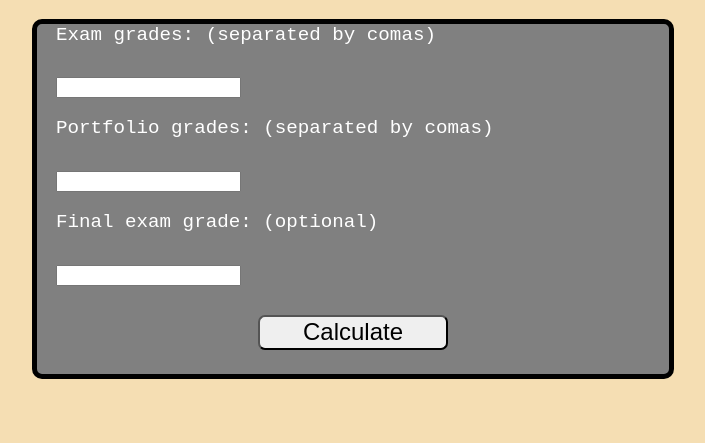
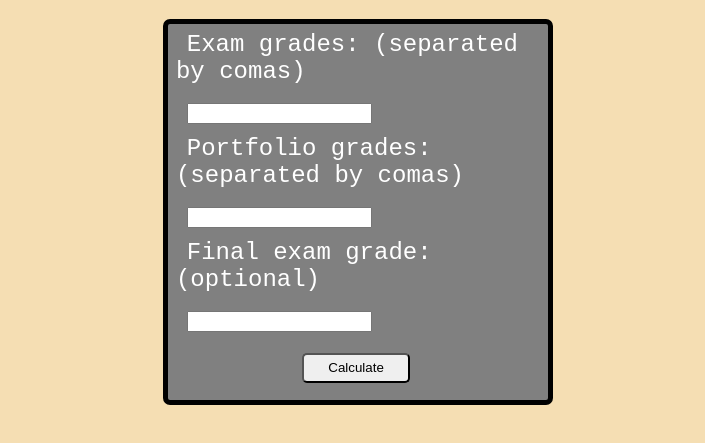
Before and after one commit to miltonmelara/fullGradeCalculator, a plain HTML site: page index.html in a window 1280 px wide. Shown: the part 61-504 px from the top of the page, without its empty margins (287-992 px from the left). Drawn offline with Linux system fonts and the light colour scheme.

Commit message:
Ninth try to fix mobile issue

```diff
--- a/styles.css
+++ b/styles.css
@@ -1,5 +1,5 @@
-@media only screen and (min-width: 400px) and (max-width:1024px) {
-    #calculator{
+
+    main{
         margin: 0 auto;
         width: 70%;
         border: solid 5px black;
@@ -17,19 +17,23 @@
     #submit{
         margin: 10px 30%;
     }
+    #calculator{
+        margin: 10px 35%;
+        width: 30%;
+        border-radius: 5px;
+    }
     label, input{
         margin-left: 3%;
     }
-}
-@media only screen and (min-width: 1024px) and (max-width:1600px) {
-    #calculator{
+@media screen and (min-width: 1024px) and (max-width:1600px) {
+    main{
         margin: 0 auto;
         width: 50%;
         border: solid 5px black;
         border-radius: 10px;
         background-color: gray;
         color: white;
-        height: 350px;
+        height: 500px;
         font-size: 1.2rem;
     }
     h1{
@@ -39,7 +43,7 @@
         font-family: 'Courier New', Courier, monospace;
         background-color: wheat;
     }
-    #submit{
+    main{
         margin: 10px 35%;
         width: 30%;
         height: 10%;
@@ -50,19 +54,29 @@
         margin-left: 3%;
         margin-bottom: 3%;
     }
+    #calculator{
+        margin: 2%;
+        padding: 0;
+        width: 95%;
+    }
     .text{
         margin-top: 5%;
     }
+    #submit{
+        margin: 10px 35%;
+        width: 30%;
+        height: 30px;
+        border-radius: 5px; /* Add #submit formatting to the rest of media querries*/
+    }
 }
 @media only screen and (min-width: 1600px){
-    #calculator{
+    main{
         margin: 0 auto;
         width: 40%;
         border: solid 5px black;
         border-radius: 10px;
         background-color: gray;
         color: white;
-        height: 350px;
         font-size: 1.6rem;
     }
     h1{
@@ -73,8 +87,8 @@
         background-color: wheat;
     }
     #submit{
-        margin: 10px 35%;
-        width: 30%;
+        margin: 10px 20%;
+        width: 60%;
         height: 10%;
         border-radius: 7px;
         font-size: 1.5rem;
@@ -83,6 +97,11 @@
         margin-left: 3%;
         margin-bottom: 2.5%;
     }
+    #calculator{
+        margin: 10px 35%;
+        width: 30%;
+        border-radius: 5px;
+    }
     .text{
         margin-top: 2%;
     }
```
